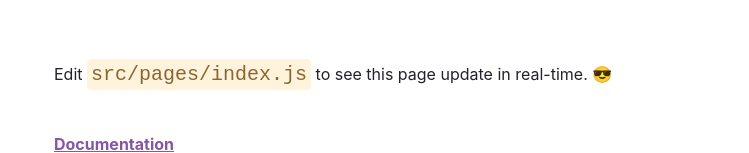
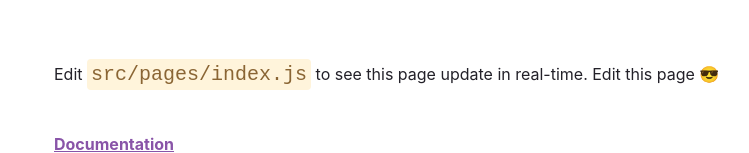
Before and after one commit to hernang81/blog-client-demo, a Gatsby site: page / in a window 1280 px wide. Shown: the part 222-375 px from the top of the page, without its empty margins (50-799 px from the left). Built offline with nearby package versions, Linux system fonts and the light colour scheme; Gatsby itself is replaced by a stand-in of ours.

Commit message:
Start commit

```diff
--- a/src/pages/index.js
+++ b/src/pages/index.js
@@ -140,7 +140,7 @@
       </h1>
       <p style={paragraphStyles}>
         Edit <code style={codeStyles}>src/pages/index.js</code> to see this page
-        update in real-time.{" "}
+        update in real-time. Edit this page{" "}
         <span role="img" aria-label="Sunglasses smiley emoji">
           😎
         </span>
```
